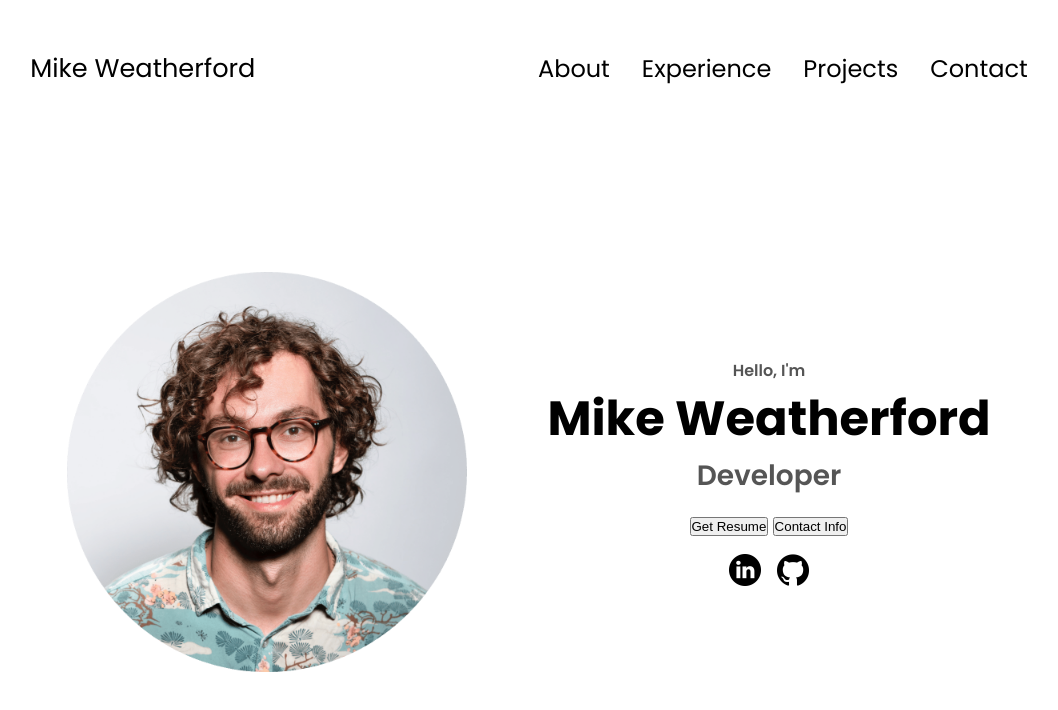
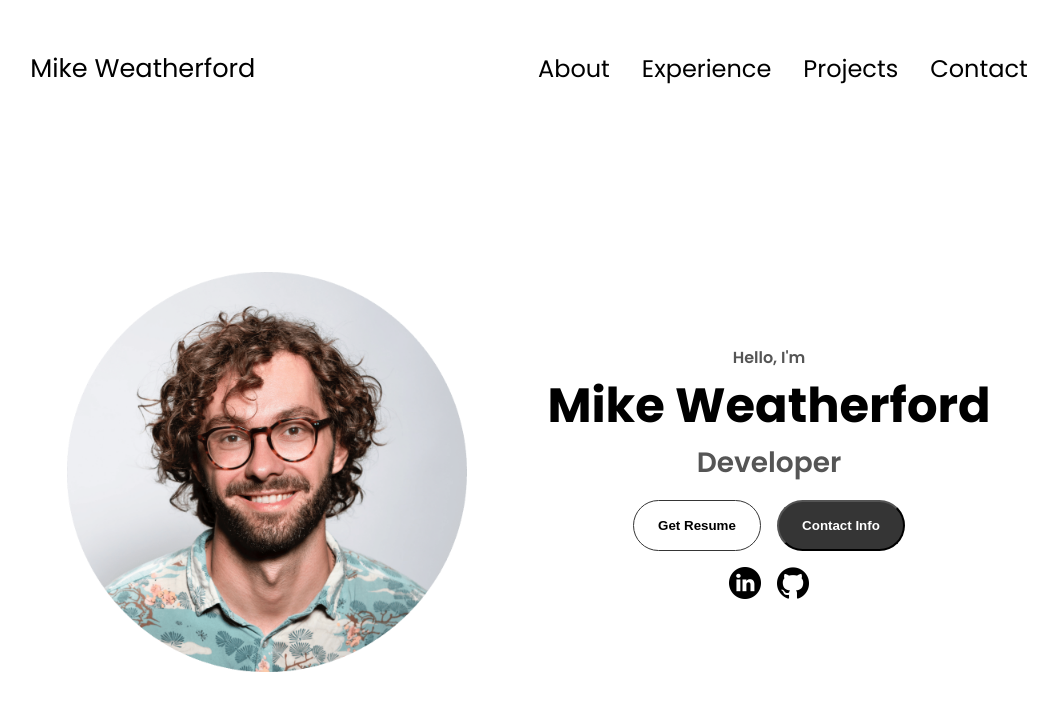
Before and after one commit to GiorgioMotorola/portfolio-website-for-michael-weatherford, a plain HTML site: page index.html in a window 1280 px wide. Shown: the whole page, without its empty margins (111-1169 px from the left). Drawn offline with Linux system fonts and the light colour scheme.

Commit message:
additional styling to buttons

```diff
--- a/style.css
+++ b/style.css
@@ -204,3 +204,51 @@ section {
   cursor: pointer;
   height: 2rem;
 }
+
+/* buttons */
+
+.btn-container {
+  display: flex;
+  justify-content: center;
+  gap: 1rem;
+}
+
+.btn {
+  font-weight: 600;
+  transition: all 300ms ease;
+  padding: 1rem;
+  width: 8rem;
+  border-radius: 2rem;
+}
+
+.btn-colo-1,
+.btn-color-2 {
+  border: rgb(53, 53, 53) 0.1rem solid;
+}
+
+.btn-color-1:hover,
+.btn-color-2:hover {
+  cursor: pointer;
+}
+
+.btn-color-1,
+.btn-color-2:hover {
+  background: rgb(53, 53, 53);
+  color: white;
+}
+
+.btn-color-1:hover {
+  background: rgb(0, 0, 0);
+}
+
+.btn-color-2 {
+  background: none;
+}
+
+.btn-color-2:hover {
+  border: rgb(255, 255, 255) 0.1rem solid;
+}
+
+.btn-container {
+  gap: 1rem;
+}
```
